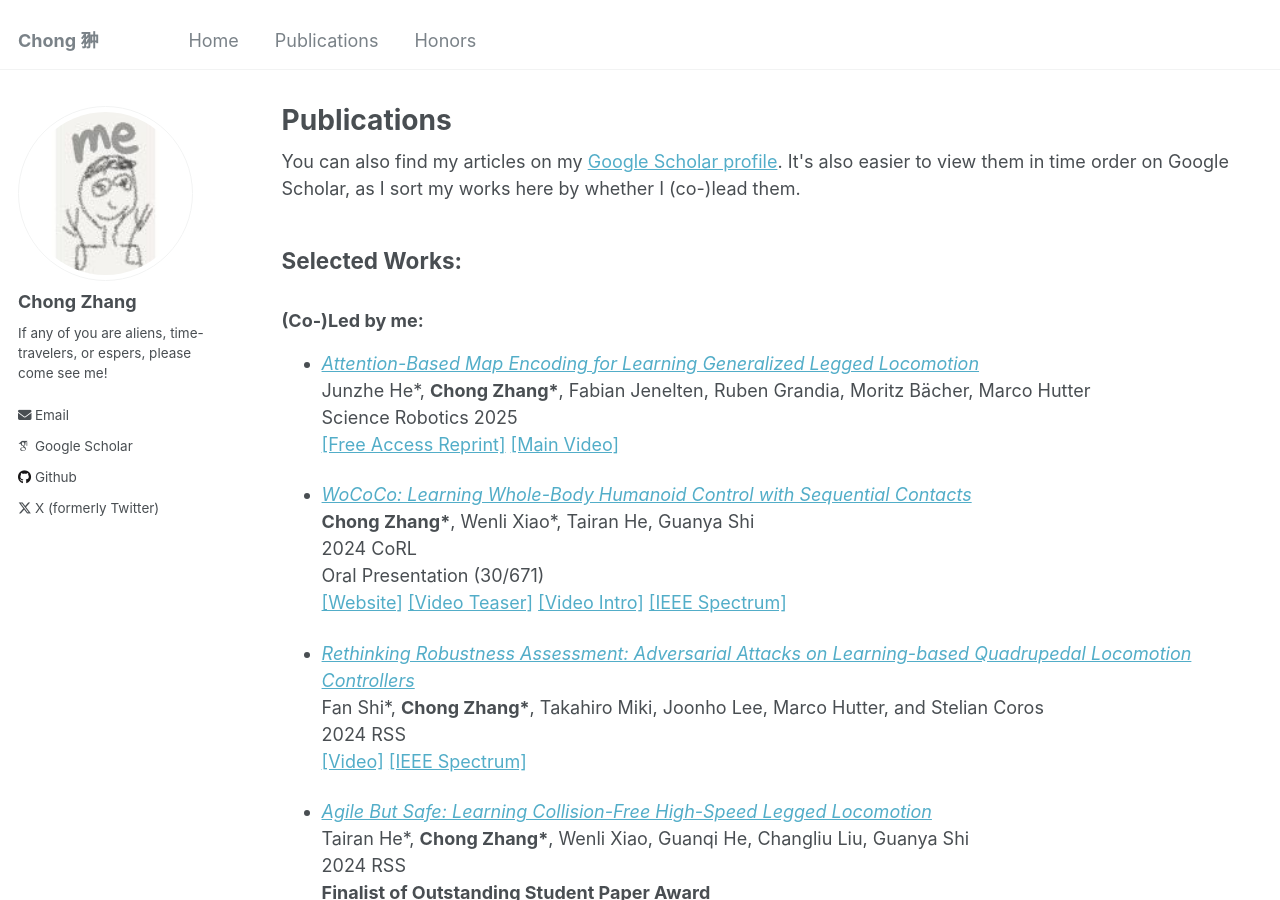
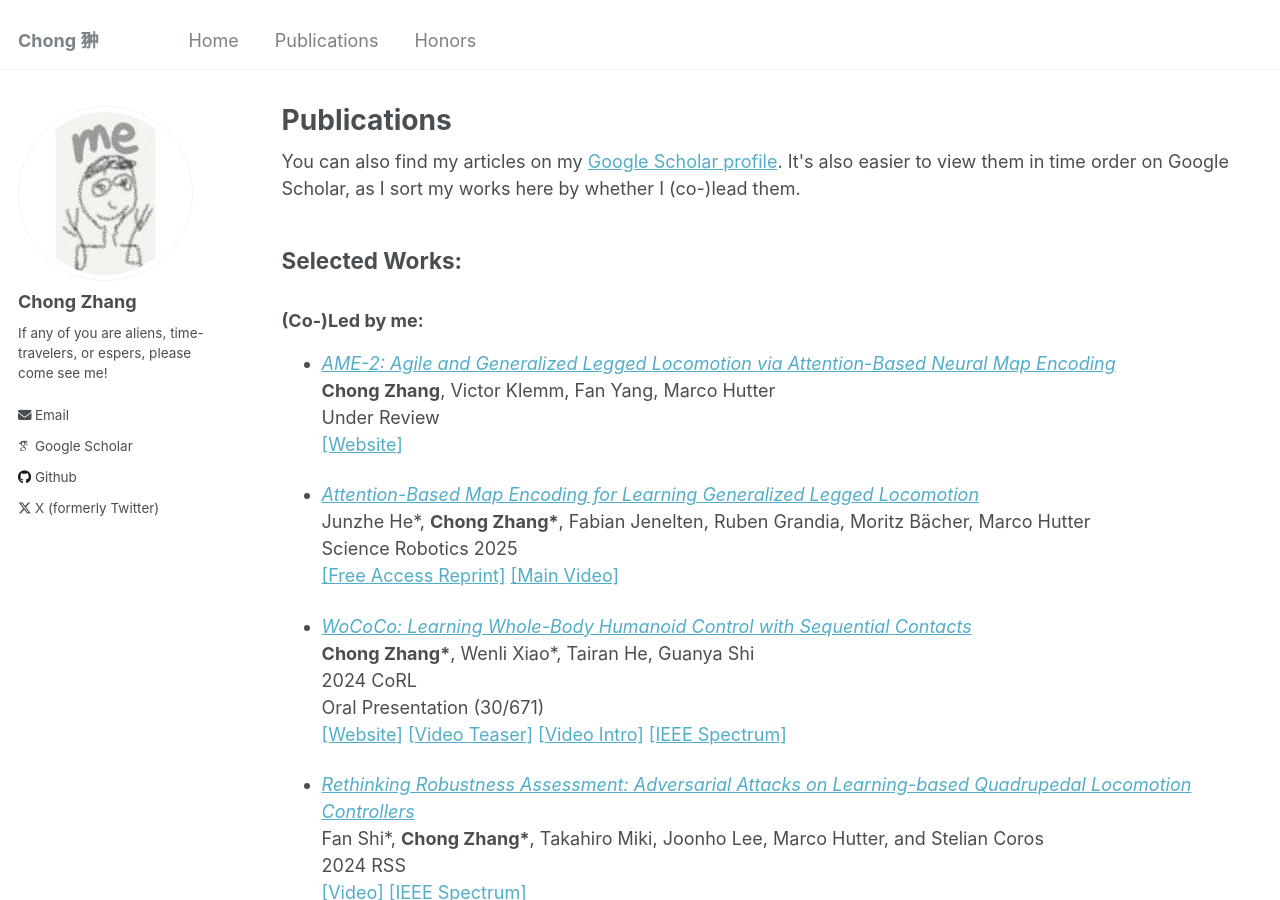
Before and after one commit to zita-ch/zita-ch.github.io, a Jekyll site: the page built from _pages/publications.md, in a window 1280 px wide and 900 px high. Built offline with Jekyll 4.4.1, drawn with Linux system fonts in a browser that asks for light colours; some web fonts are replaced.

Commit message:
add ame2 to pub

```diff
--- a/_pages/publications.md
+++ b/_pages/publications.md
@@ -16,6 +16,11 @@ author_profile: true
 
 
 ### (Co-)Led by me:
+
++ [_AME-2: Agile and Generalized Legged Locomotion via Attention-Based Neural Map Encoding_](https://arxiv.org/abs/2601.08485)
+  **Chong Zhang**, Victor Klemm, Fan Yang, Marco Hutter
+  Under Review
+  [\[Website\]](https://sites.google.com/leggedrobotics.com/ame-2)
 
 + [_Attention-Based Map Encoding for Learning Generalized Legged Locomotion_](https://www.science.org/doi/10.1126/scirobotics.adv3604)
   Junzhe He\*, **Chong Zhang\***, Fabian Jenelten, Ruben Grandia, Moritz Bächer, Marco Hutter
```
